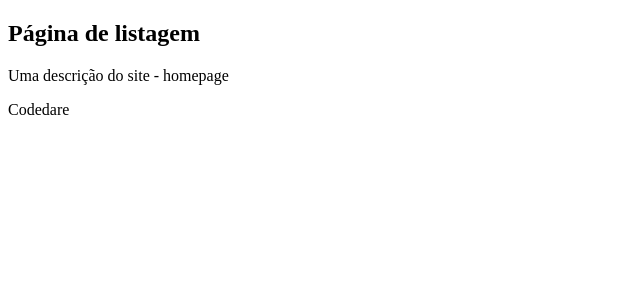
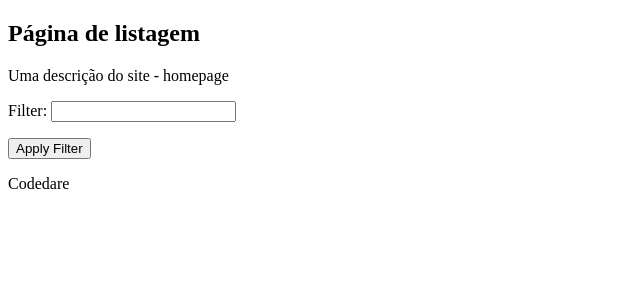
Before and after one commit to Eduds007/codedare, a Django app: page /posts in a window 1280 px wide. Shown: the part 116-416 px from the top of the page, without its empty margins (0-640 px from the left). Run offline with Django 4.2, Linux system fonts and the light colour scheme; data that the repository does not hold is empty.

Commit message:
add: filter on list page

```diff
--- a/codedare/codedare_app/forms.py
+++ b/codedare/codedare_app/forms.py
@@ -6,3 +6,6 @@ class PostForm(forms.ModelForm):
         model = Post
         fields = '__all__'
         exclude = ['author', 'date']
+
+class PostFilterForm(forms.Form):
+    filter = forms.CharField(required=False)
--- a/codedare/codedare_app/templates/codedare_app/posts.html
+++ b/codedare/codedare_app/templates/codedare_app/posts.html
@@ -1,12 +1,17 @@
 
 {% extends "codedare_app/base.html" %}
 
-{% block title %}Index - <Code></Code>{% endblock %}
+{% block title %}List Page {% endblock %}
 
 {% block content %}
     <h2>Página de listagem</h2>
     <p>Uma descrição do site - homepage</p>
 
+    <form method="get">
+      {{ form.as_p }}
+      <input type="submit" value="Apply Filter">
+    </form>
+
     {% for post in posts %}
       <li>{{ post.title }} - {{ post.content|safe}}</li>
     {% endfor %}
--- a/codedare/codedare_app/views.py
+++ b/codedare/codedare_app/views.py
@@ -3,7 +3,7 @@ from django.http import HttpResponse
 from django.shortcuts import render
 from django.views import generic
 from .models import Post
-from .forms import PostForm
+from .forms import PostForm, PostFilterForm
 from django.contrib.auth.mixins import LoginRequiredMixin
 
 
@@ -21,6 +21,26 @@ class PostsListView(generic.ListView):
     model = Post
     template_name = 'codedare_app/posts.html'
     context_object_name = 'posts'
+
+    def get_queryset(self):
+
+        form = PostFilterForm(self.request.GET)
+        queryset = Post.objects.all()
+        if form.is_valid():
+
+            filter = form.cleaned_data.get('filter')
+
+            if filter:
+                queryset = queryset.filter(title__regex=filter)
+
+
+        print(queryset)
+        return queryset
+
+    def get_context_data(self, **kwargs):
+        context = super().get_context_data(**kwargs)
+        context['form'] = PostFilterForm()
+        return context
 
 
 class PostsDetailView(generic.DetailView):
```
